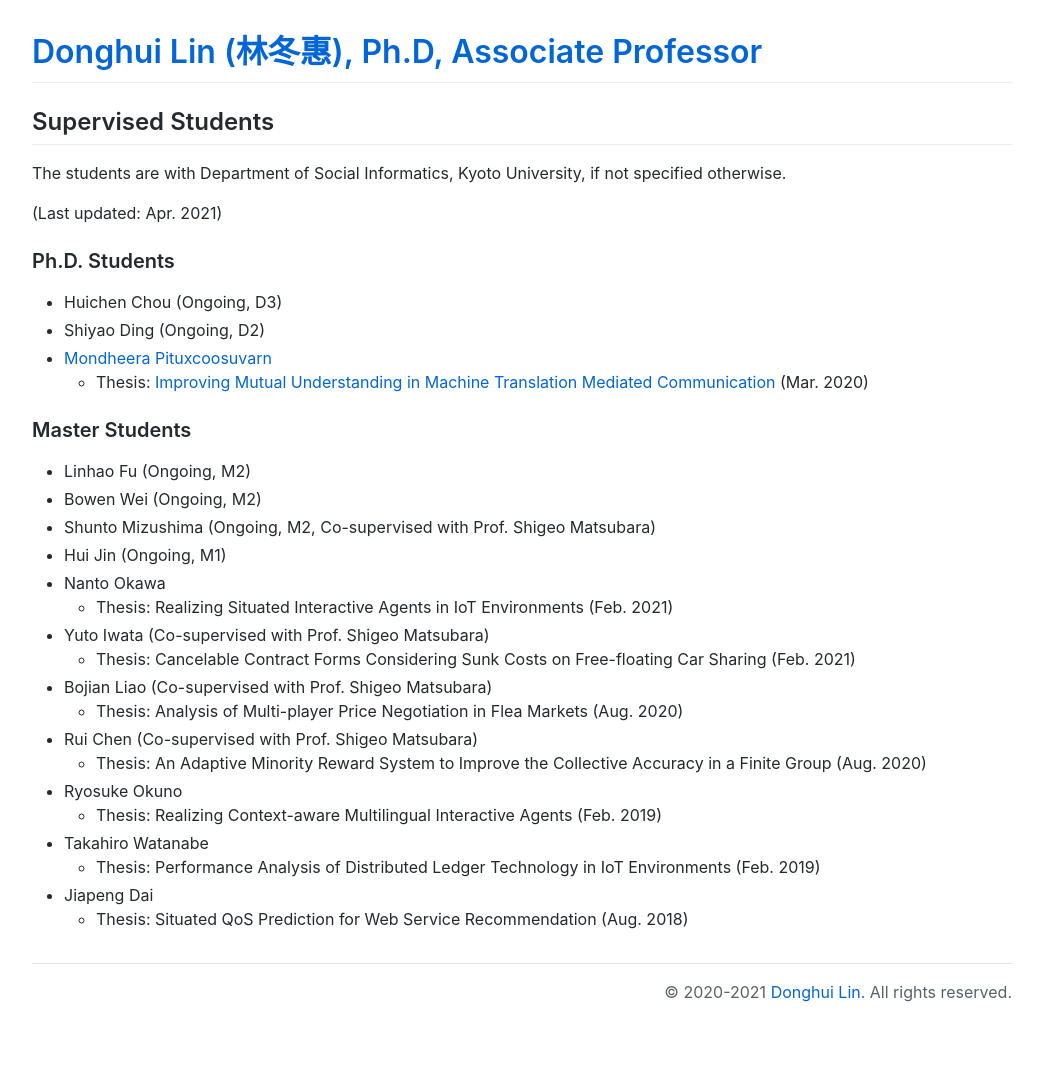
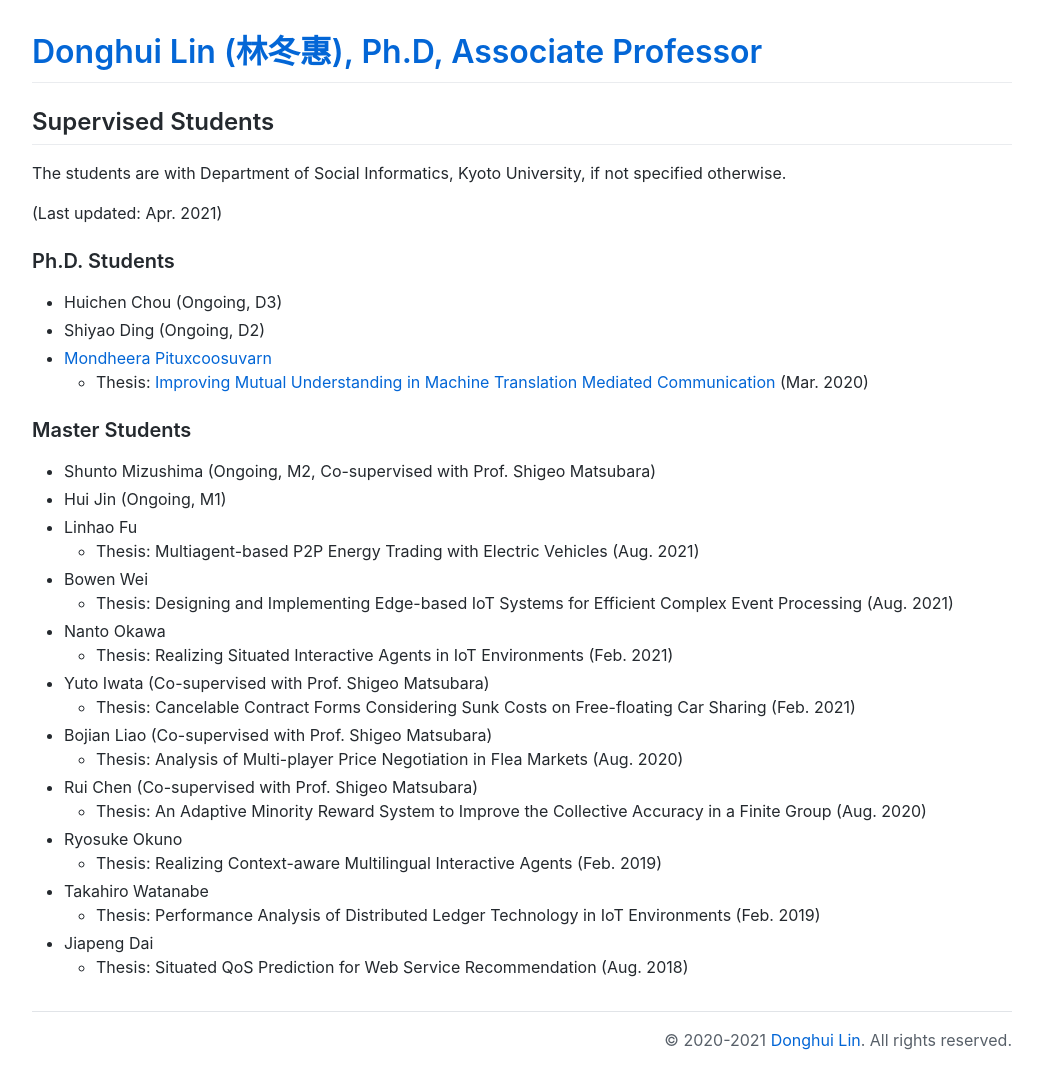
Before and after one commit to lindh/lindh.github.io, a Jekyll site: the page built from students.md, in a window 1280 px wide. Shown: the whole page, without its empty margins (118-1161 px from the left). Built offline with Jekyll 4.4.1, drawn with Linux system fonts in a browser that asks for light colours; comment, search, counter and statistics services are not loaded; our own code applies the rules of GitHub Pages for plain Markdown files; before the commit the page ends 1036 px from its top, so only the background shows below that.

Commit message:
student list update

```diff
--- a/students.md
+++ b/students.md
@@ -14,10 +14,12 @@ The students are with Department of Social Informatics, Kyoto University, if not
   - Thesis: [Improving Mutual Understanding in Machine Translation Mediated Communication](https://repository.kulib.kyoto-u.ac.jp/dspace/handle/2433/253415) (Mar. 2020)
 
 ### Master Students
-- Linhao Fu (Ongoing, M2)
-- Bowen Wei (Ongoing, M2)
 - Shunto Mizushima (Ongoing, M2, Co-supervised with Prof. Shigeo Matsubara)
 - Hui Jin (Ongoing, M1)
+- Linhao Fu
+  - Thesis: Multiagent-based P2P Energy Trading with Electric Vehicles (Aug. 2021)
+- Bowen Wei
+  - Thesis: Designing and Implementing Edge-based IoT Systems for Efficient Complex Event Processing (Aug. 2021)
 - Nanto Okawa
   - Thesis: Realizing Situated Interactive Agents in IoT Environments (Feb. 2021)
 - Yuto Iwata (Co-supervised with Prof. Shigeo Matsubara)
```
